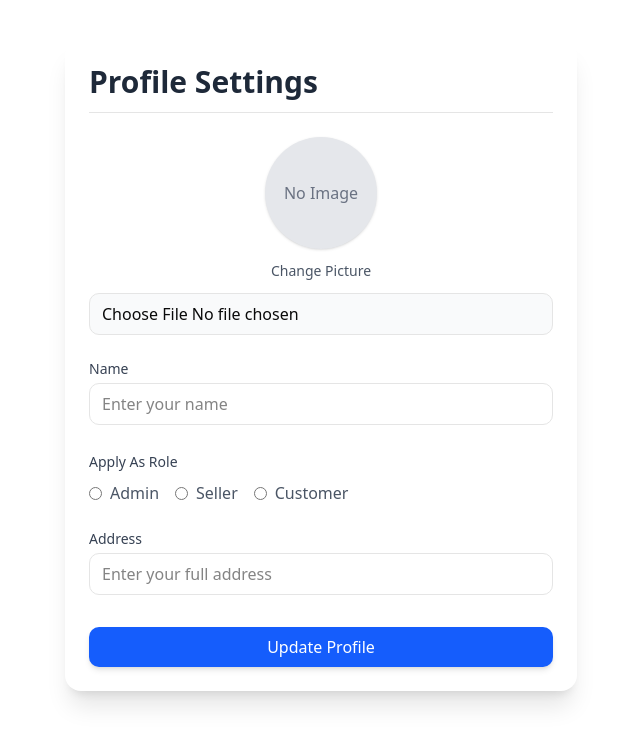
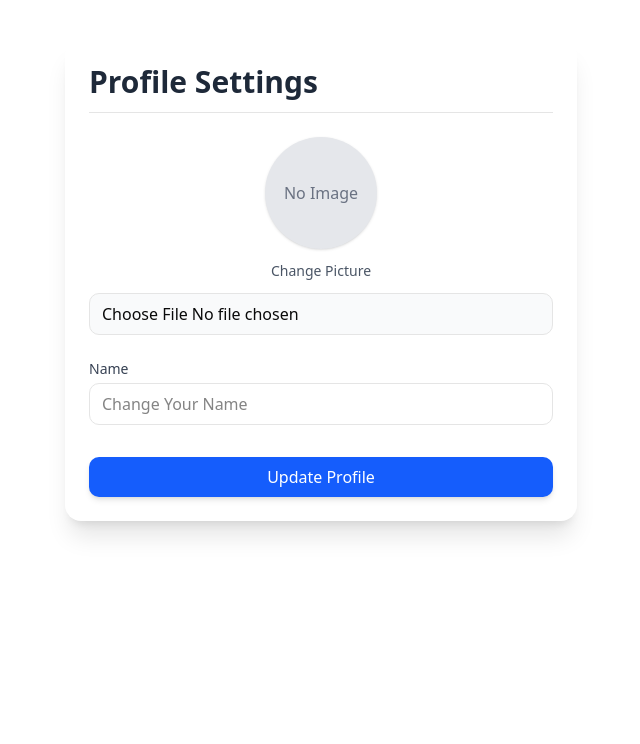
Before and after one commit to aabhushanCD/Ecommerce-app, a React (Vite) app in the folder client/: page /profile in a window 1280 px wide. Shown: the top 744 px of the page, without its empty margins (319-959 px from the left). Built offline with nearby package versions, Linux system fonts and the light colour scheme.

Commit message:
profile bugs resolve and success in uploading profile and name

```diff
--- a/client/src/pages/ProfileUpdate.jsx
+++ b/client/src/pages/ProfileUpdate.jsx
@@ -1,35 +1,37 @@
 import { ServerApi } from "@/constant";
+import { useAuth } from "@/Store/store";
 import axios from "axios";
 import { useRef, useState } from "react";
 
 function ProfileUpdate() {
   const [imagePreview, setImagePreview] = useState(null);
+  const { currentUser } = useAuth();
+  const [file, setFile] = useState(null);
   const nameRef = useRef();
-  const roleRef = useRef();
-  const addressRef = useRef();
 
-  let file;
   const handleImage = (e) => {
-    file = e.target.files?.[0];
-    if (file) {
-      setImagePreview(URL.createObjectURL(file));
+    const uploaded = e.target.files?.[0];
+    if (uploaded) {
+      setFile(uploaded);
+      setImagePreview(URL.createObjectURL(uploaded));
     }
   };
 
   const handleUpdateProfile = async (e) => {
     e.preventDefault();
     const name = nameRef.current.value.trim();
-    const address = addressRef.current.value.trim();
-    const role = roleRef.current.value.trim();
+    const form = new FormData();
+
+    if (name) form.set("name", name);
+
+    if (file) form.set("file", file);
+
     try {
-      const res = await axios.put(
-        `${ServerApi}/auth/updateProfile`,
-        { profile: file, name, address, role },
-        {
-          withCredentials: true,
-        }
-      );
+      const res = await axios.put(`${ServerApi}/auth/updateProfile`, form, {
+        withCredentials: true,
+      });
       if (res.status === 200) {
+        console.log("Success");
       }
     } catch (error) {
       console.error(error);
@@ -42,12 +44,15 @@ function ProfileUpdate() {
         Profile Settings
       </h1>
 
-      <form className="flex flex-col gap-6">
+      <form className="flex flex-col gap-6" onSubmit={handleUpdateProfile}>
         {/* Profile Avatar */}
         <div className="flex flex-col items-center gap-3">
           <div className="w-28 h-28 rounded-full bg-gray-200 overflow-hidden shadow">
-            {imagePreview ? (
-              <img src={imagePreview} className="w-full h-full object-cover" />
+            {imagePreview || currentUser?.imageUrl ? (
+              <img
+                src={imagePreview || currentUser.imageUrl}
+                className="w-full h-full object-cover"
+              />
             ) : (
               <div className="w-full h-full flex items-center justify-center text-gray-500">
                 No Image
@@ -71,43 +76,8 @@ function ProfileUpdate() {
           <input
             type="text"
             className="border rounded-lg px-3 py-2 focus:outline-none focus:ring-2 focus:ring-blue-500"
-            placeholder="Enter your name"
+            placeholder="Change Your Name"
             ref={nameRef}
-          />
-        </div>
-
-        {/* Role */}
-        <div>
-          <label className="text-sm text-gray-700 font-medium">
-            Apply As Role
-          </label>
-          <div className="mt-2 flex gap-4">
-            {["Admin", "Seller", "Customer"].map((role) => (
-              <label
-                key={role}
-                className="flex items-center gap-2 cursor-pointer text-gray-600"
-              >
-                <input
-                  type="radio"
-                  name="role"
-                  value={role}
-                  ref={roleRef}
-                  className="accent-blue-600"
-                />
-                {role}
-              </label>
-            ))}
-          </div>
-        </div>
-
-        {/* Address */}
-        <div className="flex flex-col gap-1">
-          <label className="text-sm text-gray-700 font-medium">Address</label>
-          <input
-            type="text"
-            className="border rounded-lg px-3 py-2 focus:outline-none focus:ring-2 focus:ring-blue-500"
-            placeholder="Enter your full address"
-            ref={addressRef}
           />
         </div>
 
@@ -115,7 +85,6 @@ function ProfileUpdate() {
         <button
           type="submit"
           className="mt-2 bg-blue-600 text-white py-2 rounded-lg hover:bg-blue-700 transition-all active:scale-95 shadow-md"
-          onClick={handleUpdateProfile}
         >
           Update Profile
         </button>
```
Also changed, not shown: 2 other files (tests, documents, lock files or other folders).
